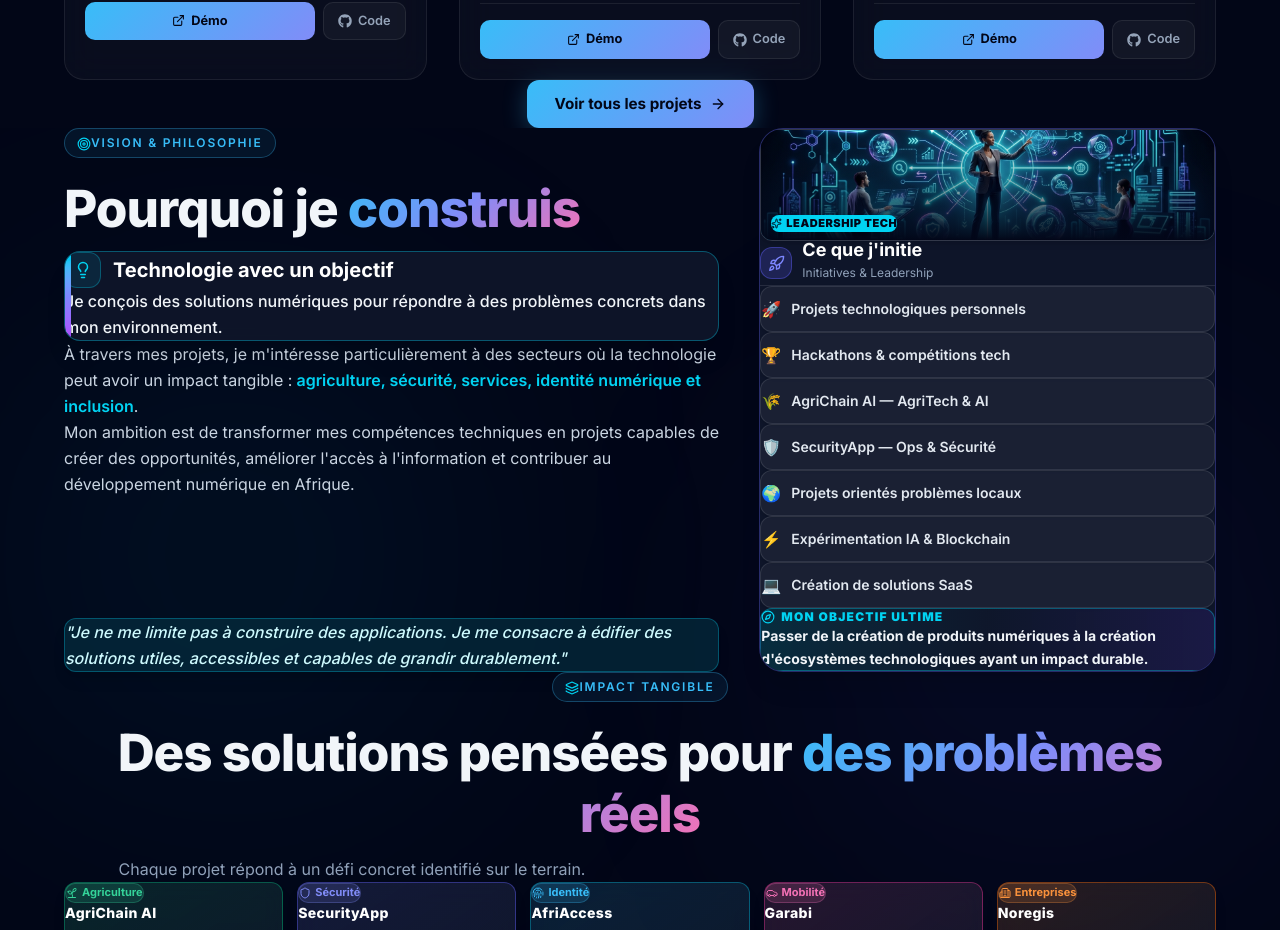
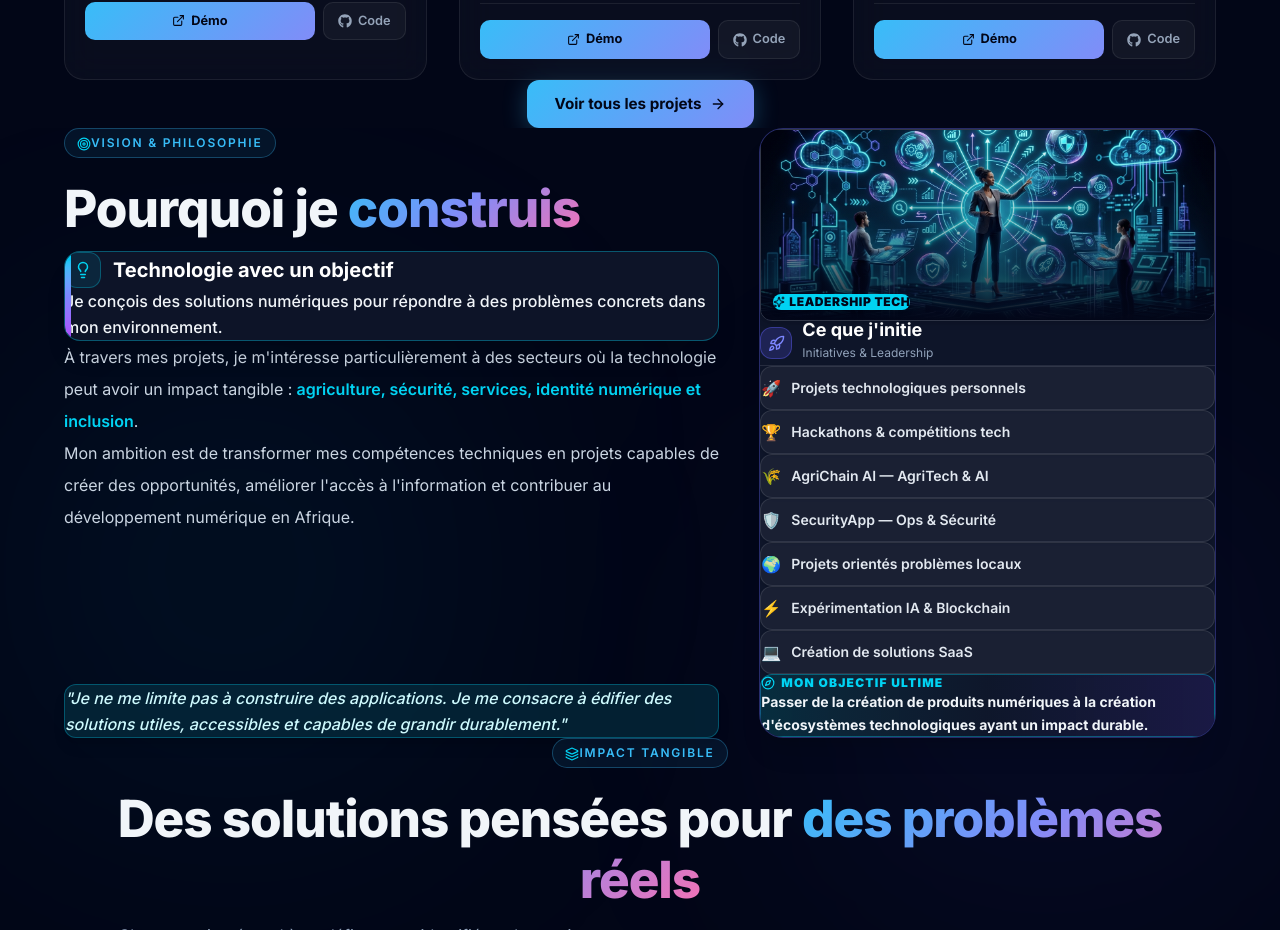
Before and after one commit to mmilinda/FolioMM, a React (Vite) app: page / in a window 1280 px wide. Shown: the part 3360-4290 px from the top of the page. Built offline with nearby package versions, Linux system fonts and the light colour scheme; no server answers.

Commit message:
fix: reduce gap between paragraph text and quote block, and increase illustrative image height (h-36 sm:h-44 md:h-48)

```diff
--- a/src/components/ImpactSection.jsx
+++ b/src/components/ImpactSection.jsx
@@ -80,8 +80,8 @@ export default function ImpactSection() {
           className="grid grid-cols-1 lg:grid-cols-12 gap-6 lg:gap-10 items-stretch"
         >
           {/* Left Column — Text */}
-          <div className="lg:col-span-7 flex flex-col justify-between space-y-5 text-left">
-            <div className="space-y-4">
+          <div className="lg:col-span-7 flex flex-col justify-between space-y-3.5 text-left">
+            <div className="space-y-3">
               <span className="section-eyebrow">
                 <Target size={14} className="inline-block mr-1.5 -mt-0.5 text-cyan-400" />
                 Vision & Philosophie
@@ -92,7 +92,7 @@ export default function ImpactSection() {
               </h2>
 
               {/* Glass Card Box */}
-              <div className="p-5 sm:p-6 rounded-2xl bg-slate-900/90 border border-cyan-400/35 backdrop-blur-xl space-y-3 shadow-xl relative overflow-hidden">
+              <div className="p-4 sm:p-5 rounded-2xl bg-slate-900/90 border border-cyan-400/35 backdrop-blur-xl space-y-2.5 shadow-xl relative overflow-hidden">
                 <div className="absolute top-0 left-0 w-1.5 h-full bg-gradient-to-b from-cyan-400 via-indigo-400 to-purple-500" />
                 <div className="flex items-center gap-3">
                   <div className="w-9 h-9 rounded-xl bg-cyan-400/10 border border-cyan-400/30 flex items-center justify-center shrink-0">
@@ -107,21 +107,21 @@ export default function ImpactSection() {
                 </p>
               </div>
 
-              {/* Text Content */}
-              <div className="space-y-3.5 pt-1">
-                <p className="text-slate-300 text-xs sm:text-base leading-relaxed m-0">
+              {/* Text Content filling vertical space */}
+              <div className="space-y-3 pt-1">
+                <p className="text-slate-300 text-xs sm:text-base leading-relaxed sm:leading-loose m-0">
                   À travers mes projets, je m'intéresse particulièrement à des secteurs où la technologie peut avoir un impact tangible :
                   <strong className="text-cyan-400 font-semibold"> agriculture, sécurité, services, identité numérique et inclusion</strong>.
                 </p>
 
-                <p className="text-slate-300 text-xs sm:text-base leading-relaxed m-0">
+                <p className="text-slate-300 text-xs sm:text-base leading-relaxed sm:leading-loose m-0">
                   Mon ambition est de transformer mes compétences techniques en projets capables de créer des opportunités, améliorer l'accès à l'information et contribuer au développement numérique en Afrique.
                 </p>
               </div>
             </div>
 
-            {/* Quote Block */}
-            <div className="p-4 sm:p-5 rounded-xl bg-cyan-950/60 border border-cyan-400/30 text-xs sm:text-sm md:text-base text-cyan-100 font-medium leading-relaxed italic shadow-lg mt-2">
+            {/* Quote Block — Tight vertical gap taking full space cleanly */}
+            <div className="p-4 sm:p-5 rounded-xl bg-cyan-950/60 border border-cyan-400/30 text-xs sm:text-sm md:text-base text-cyan-100 font-medium leading-relaxed italic shadow-lg mt-1">
               "Je ne me limite pas à construire des applications. Je me consacre à édifier des solutions utiles, accessibles et capables de grandir durablement."
             </div>
           </div>
@@ -134,21 +134,21 @@ export default function ImpactSection() {
               transition={{ duration: 0.7, delay: 0.2 }}
               className="p-5 sm:p-6 rounded-2xl md:rounded-3xl bg-slate-900/95 border border-indigo-500/30 backdrop-blur-2xl shadow-xl flex flex-col justify-between space-y-4 text-left w-full h-full relative overflow-hidden"
             >
-              <div className="space-y-4 flex-grow flex flex-col justify-between">
+              <div className="space-y-3.5 flex-grow flex flex-col justify-between">
 
-                {/* Top Illustrative Banner */}
-                <div className="w-full h-24 sm:h-28 rounded-xl overflow-hidden border border-white/15 relative shadow-md shrink-0">
+                {/* Taller Illustrative Banner Image (h-36 sm:h-44 md:h-48) */}
+                <div className="w-full h-36 sm:h-44 md:h-48 rounded-xl overflow-hidden border border-white/15 relative shadow-md shrink-0">
                   <img src="/initiatives_banner.jpg" alt="Leadership Tech" className="w-full h-full object-cover" />
-                  <div className="absolute inset-0 bg-gradient-to-t from-slate-950 via-slate-950/30 to-transparent" />
-                  <div className="absolute bottom-2 left-2.5 flex items-center gap-1.5">
-                    <span className="px-2.5 py-0.5 rounded-lg bg-cyan-400 text-slate-950 text-[11px] font-black uppercase tracking-wider shadow-md flex items-center gap-1">
-                      <Sparkles size={11} /> Leadership Tech
+                  <div className="absolute inset-0 bg-gradient-to-t from-slate-950 via-slate-950/20 to-transparent" />
+                  <div className="absolute bottom-2.5 left-3 flex items-center gap-1.5">
+                    <span className="px-2.5 py-0.5 rounded-lg bg-cyan-400 text-slate-950 text-xs font-black uppercase tracking-wider shadow-md flex items-center gap-1">
+                      <Sparkles size={12} /> Leadership Tech
                     </span>
                   </div>
                 </div>
 
                 {/* Card Title Header */}
-                <div className="flex items-center gap-2.5 border-b border-white/10 pb-2.5 shrink-0">
+                <div className="flex items-center gap-2.5 border-b border-white/10 pb-2 shrink-0">
                   <div className="w-8 h-8 rounded-xl bg-indigo-500/20 border border-indigo-500/40 flex items-center justify-center shrink-0">
                     <Rocket size={17} className="text-indigo-400" />
                   </div>
@@ -164,7 +164,7 @@ export default function ImpactSection() {
                     <motion.div
                       key={item.text}
                       whileHover={{ x: 3 }}
-                      className="flex items-center gap-2.5 px-3.5 py-2.5 rounded-xl bg-white/5 border border-white/10 text-slate-200 text-xs sm:text-sm font-semibold w-full hover:bg-white/10 hover:border-cyan-400/40 transition-all shadow-sm min-h-[42px] sm:min-h-[46px]"
+                      className="flex items-center gap-2.5 px-3.5 py-2.5 rounded-xl bg-white/5 border border-white/10 text-slate-200 text-xs sm:text-sm font-semibold w-full hover:bg-white/10 hover:border-cyan-400/40 transition-all shadow-sm min-h-[40px] sm:min-h-[44px]"
                     >
                       <span className="text-base shrink-0">{item.icon}</span>
                       <span className="w-full truncate">{item.text}</span>
```
